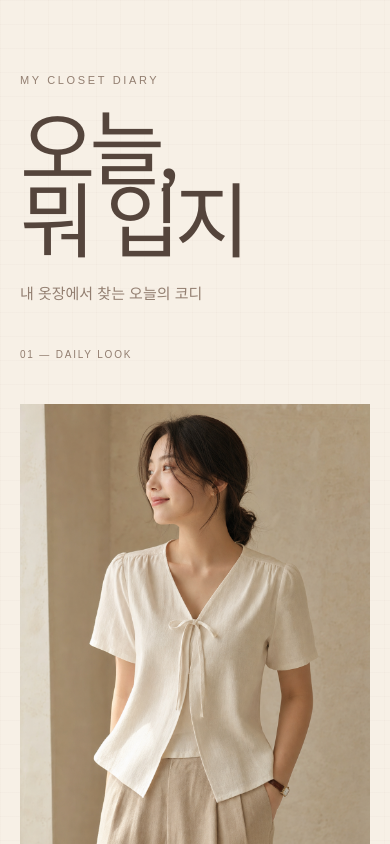
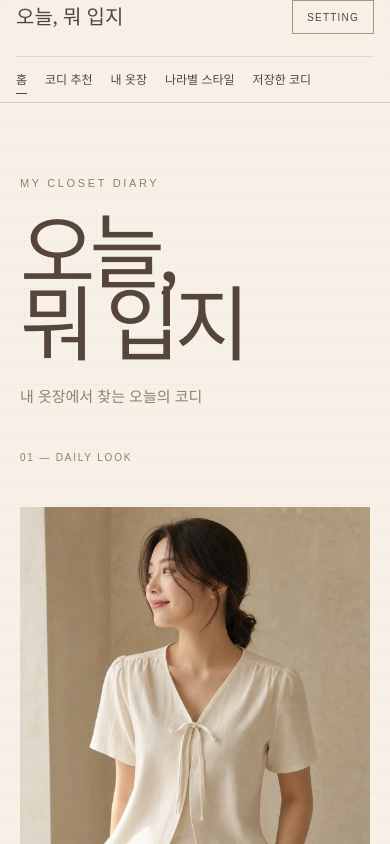
Before and after one commit to hsu06-design/AI_project, a Next.js app: page / in a window 390 px wide. Shown: the top 844 px of the page. Built offline with nearby package versions, Linux system fonts and the light colour scheme.

Commit message:
Add top navigation tabs

```diff
--- a/app/globals.css
+++ b/app/globals.css
@@ -24,6 +24,83 @@ body {
 .home {
   min-height: 100vh;
   padding: 0 0 110px;
+}
+
+.top-nav {
+  position: sticky;
+  z-index: 20;
+  top: 0;
+  display: grid;
+  grid-template-columns: auto 1fr auto;
+  align-items: center;
+  gap: 36px;
+  min-height: 66px;
+  padding: 0 clamp(24px, 4vw, 64px);
+  border-bottom: 1px solid rgba(85, 69, 60, 0.2);
+  background: rgba(247, 240, 230, 0.94);
+  backdrop-filter: blur(14px);
+  font-family: Arial, sans-serif;
+}
+
+.top-nav a {
+  color: var(--brown);
+  text-decoration: none;
+}
+
+.nav-brand {
+  font-family: Georgia, "Times New Roman", serif;
+  font-size: 20px;
+  white-space: nowrap;
+}
+
+.nav-links {
+  display: flex;
+  align-items: center;
+  justify-content: center;
+  gap: clamp(18px, 2.5vw, 38px);
+}
+
+.nav-links a {
+  position: relative;
+  padding: 24px 0 21px;
+  font-size: 12px;
+  white-space: nowrap;
+}
+
+.nav-links a::after {
+  content: "";
+  position: absolute;
+  right: 0;
+  bottom: 15px;
+  left: 0;
+  height: 1px;
+  background: var(--brown);
+  opacity: 0;
+  transform: scaleX(0.4);
+  transition: opacity 160ms ease, transform 160ms ease;
+}
+
+.nav-links a:hover::after,
+.nav-links a[aria-current="page"]::after {
+  opacity: 1;
+  transform: scaleX(1);
+}
+
+.settings-tab {
+  min-height: 34px;
+  padding: 0 14px;
+  border: 1px solid #a99483;
+  background: transparent;
+  color: var(--brown);
+  cursor: pointer;
+  font-size: 10px;
+  letter-spacing: 0.12em;
+}
+
+.top-nav a:focus-visible,
+.settings-tab:focus-visible {
+  outline: 2px solid #765f50;
+  outline-offset: 4px;
 }
 
 .hero-layout {
@@ -267,6 +344,31 @@ h1 {
 }
 
 @media (max-width: 960px) {
+  .top-nav {
+    grid-template-columns: auto 1fr;
+    gap: 22px;
+    padding-right: 20px;
+  }
+
+  .nav-links {
+    justify-content: flex-start;
+    overflow-x: auto;
+    scrollbar-width: none;
+  }
+
+  .nav-links::-webkit-scrollbar {
+    display: none;
+  }
+
+  .settings-tab {
+    position: absolute;
+    right: 20px;
+  }
+
+  .nav-links {
+    padding-right: 88px;
+  }
+
   .hero-layout {
     grid-template-columns: 1fr;
     gap: 54px;
@@ -284,6 +386,32 @@ h1 {
 }
 
 @media (max-width: 520px) {
+  .top-nav {
+    grid-template-columns: 1fr auto;
+    min-height: 58px;
+    padding: 0 16px;
+  }
+
+  .nav-links {
+    grid-column: 1 / -1;
+    order: 3;
+    width: calc(100vw - 32px);
+    padding-right: 0;
+    border-top: 1px solid rgba(85, 69, 60, 0.14);
+  }
+
+  .settings-tab {
+    position: static;
+  }
+
+  .nav-links a {
+    padding: 14px 0 13px;
+  }
+
+  .nav-links a::after {
+    bottom: 8px;
+  }
+
   .hero-layout {
     grid-template-columns: 1fr;
     gap: 42px;
--- a/app/page.tsx
+++ b/app/page.tsx
@@ -66,7 +66,19 @@ export default function Home() {
 
   return (
     <main ref={pageRef} className="home">
-      <section className="hero-layout">
+      <nav className="top-nav" aria-label="주요 메뉴">
+        <a className="nav-brand" href="#home">오늘, 뭐 입지</a>
+        <div className="nav-links">
+          <a href="#home" aria-current="page">홈</a>
+          <a href="#recommendation">코디 추천</a>
+          <a href="#closet">내 옷장</a>
+          <a href="#country">나라별 스타일</a>
+          <a href="#saved-outfits">저장한 코디</a>
+        </div>
+        <button className="settings-tab" type="button">SETTING</button>
+      </nav>
+
+      <section id="home" className="hero-layout">
         <header>
           <p className="eyebrow">MY CLOSET DIARY</p>
           <h1>오늘,<br />뭐 입지</h1>
@@ -74,7 +86,7 @@ export default function Home() {
           <span className="hero-index">01 — DAILY LOOK</span>
         </header>
 
-        <Card className="closet-card">
+        <Card id="closet" className="closet-card">
           <Image
             src="/cream-tie-blouse.png"
             alt="크림색 리본 블라우스"
@@ -90,7 +102,7 @@ export default function Home() {
         </Card>
       </section>
 
-      <section className="choice-sheet" aria-labelledby="destination-title">
+      <section id="recommendation" className="choice-sheet" aria-labelledby="destination-title">
         <span className="step-mark">01</span>
         <h2 id="destination-title">어디에 갈 예정인가요?</h2>
         <p>오늘의 장소를 하나 골라주세요.</p>
@@ -126,7 +138,7 @@ export default function Home() {
         </div>
       </section>
 
-      <section className="choice-sheet" aria-labelledby="country-title">
+      <section id="country" className="choice-sheet" aria-labelledby="country-title">
         <span className="step-mark">02</span>
         <h2 id="country-title">어느 나라에서 입을까요?</h2>
         <p>현지 분위기와 문화를 코디에 반영할게요.</p>
@@ -209,7 +221,7 @@ export default function Home() {
         </div>
       </section>
 
-      <section className="choice-sheet" aria-labelledby="style-title">
+      <section id="saved-outfits" className="choice-sheet" aria-labelledby="style-title">
         <span className="step-mark">04</span>
         <h2 id="style-title">어떤 분위기로 입고 싶나요?</h2>
         <p>오늘 표현하고 싶은 느낌을 하나 골라주세요.</p>
```
